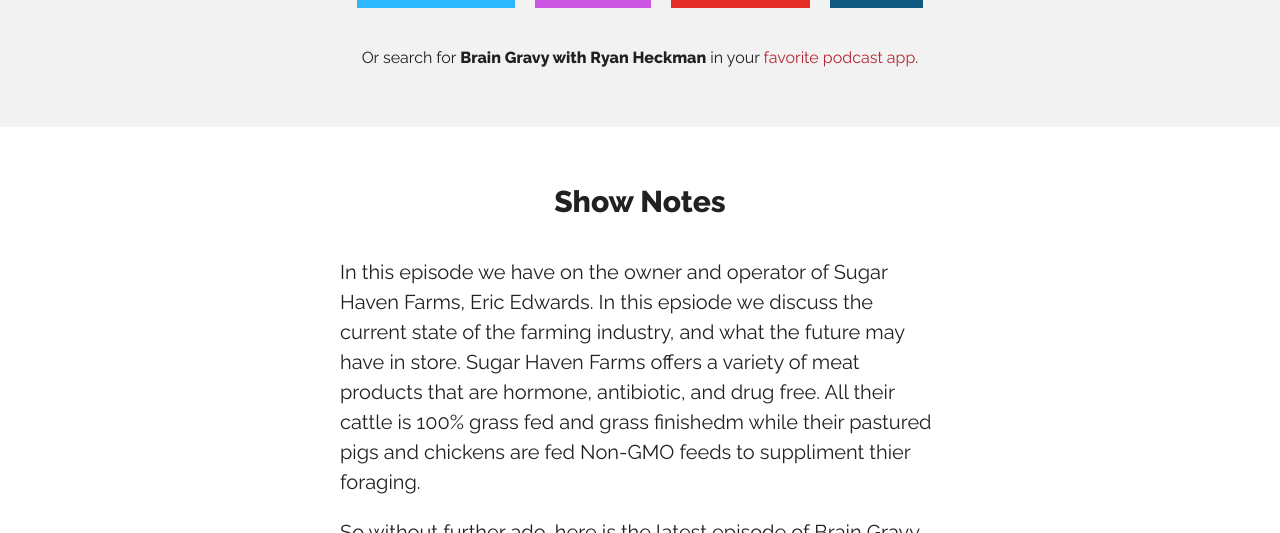
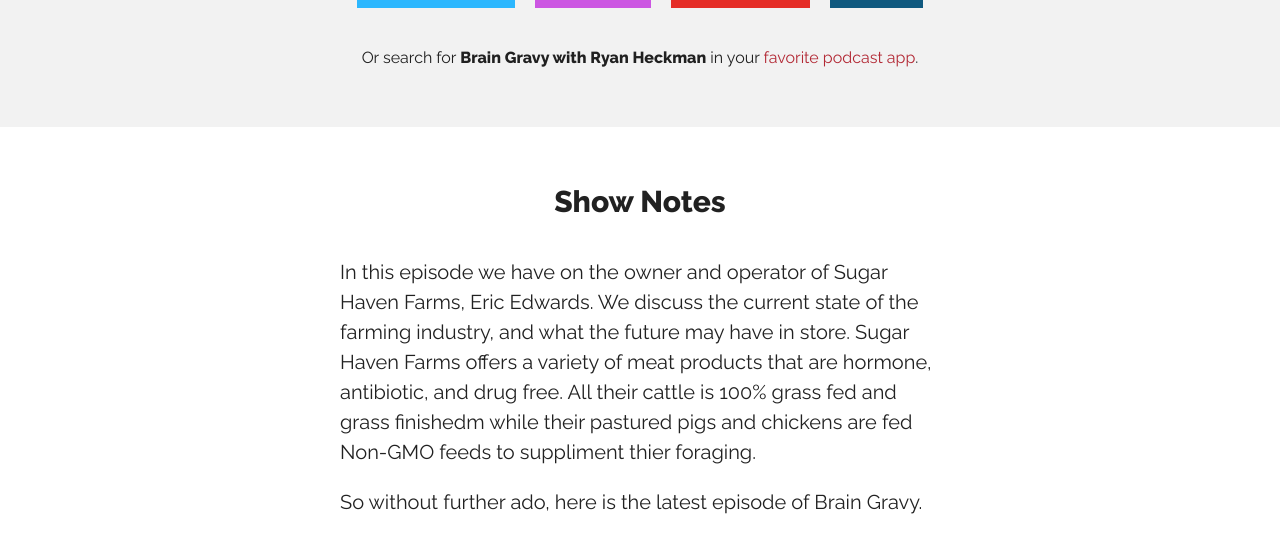
Before and after one commit to rynoctopus/braingravy, a Jekyll site: the page built from episodes/_posts/2017-01-21-s02e02.md, in a window 1280 px wide and 900 px high, scrolled down 890 px, cut to the strip 0-533 px from the top of the window. Built offline with Jekyll 4.4.1, drawn with Linux system fonts in a browser that asks for light colours; nearby versions of some CDN libraries.

Commit message:
small s2e2 change

```diff
--- a/episodes/_posts/2017-01-21-s02e02.md
+++ b/episodes/_posts/2017-01-21-s02e02.md
@@ -4,13 +4,13 @@
 date: 2017-01-21
 file: http://www.podtrac.com/pts/redirect.mp3/s3.amazonaws.com/braingravy.org/S02E02.mp3
 image: /assets/logoV1.1.png
-summary: "In this episode we have on the owner and operator of Sugar Haven Farms, Eric Edwards. In this epsiode we discuss the current state of the farming industry, and what the future may have in store. Sugar Haven Farms offers a variety of meat products that are hormone, antibiotic, and drug free. All their cattle is 100% grass fed and grass finishedm while their pastured pigs and chickens are fed Non-GMO feeds to suppliment thier foraging."
+summary: "In this episode we have on the owner and operator of Sugar Haven Farms, Eric Edwards. We discuss the current state of the farming industry, and what the future may have in store. Sugar Haven Farms offers a variety of meat products that are hormone, antibiotic, and drug free. All their cattle is 100% grass fed and grass finishedm while their pastured pigs and chickens are fed Non-GMO feeds to suppliment thier foraging."
 duration: "02:40:30" #audio length in min
 length: "357598498" #filesize in bytes
 keywords: comedy, standup, talk, joe, rogan, experience, deathsquad, legion, of, skanks, science, media, news, video, games, nerd, comics, nerdist, pop, culter, technology, politics, npr
 promo: /assets/promos/S02E02.jpeg
 ---
-In this episode we have on the owner and operator of Sugar Haven Farms, Eric Edwards. In this epsiode we discuss the current state of the farming industry, and what the future may have in store. Sugar Haven Farms offers a variety of meat products that are hormone, antibiotic, and drug free. All their cattle is 100% grass fed and grass finishedm while their pastured pigs and chickens are fed Non-GMO feeds to suppliment thier foraging.
+In this episode we have on the owner and operator of Sugar Haven Farms, Eric Edwards. We discuss the current state of the farming industry, and what the future may have in store. Sugar Haven Farms offers a variety of meat products that are hormone, antibiotic, and drug free. All their cattle is 100% grass fed and grass finishedm while their pastured pigs and chickens are fed Non-GMO feeds to suppliment thier foraging.
 
 So without further ado, here is the latest episode of Brain Gravy.
 
```
